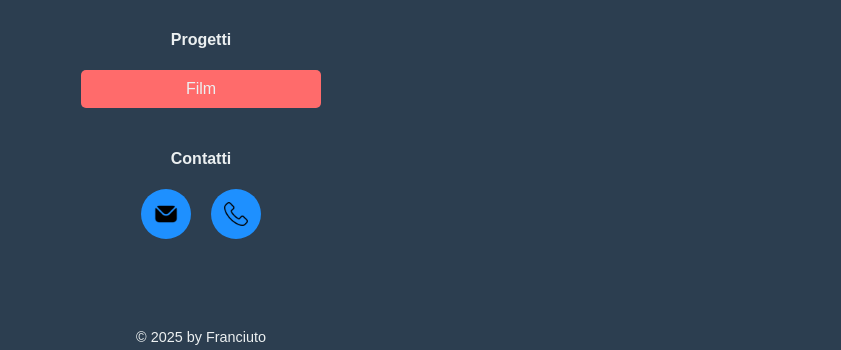
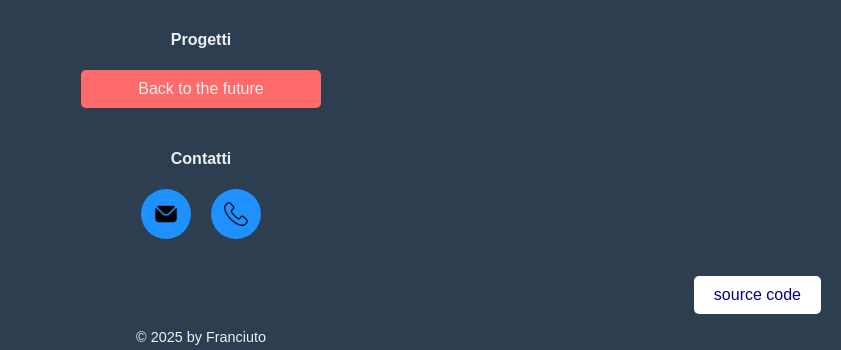
Before and after one commit to Franciuto/Html4School, a plain HTML site: page 03 - Webuser/index.html in a window 1280 px wide. Shown: the part 466-816 px from the top of the page, without its empty margins (439-1280 px from the left). Drawn offline with Linux system fonts and the light colour scheme.

Commit message:
Add floating button for source code link and update button text

```diff
--- a/03 - Webuser/film/style.css
+++ b/03 - Webuser/film/style.css
@@ -123,3 +123,21 @@ footer {
 #button:hover {
     background-color: #FF6B81;
 }
+
+.floating-button {
+    position: fixed;
+    bottom: 20px;
+    right: 20px;
+    padding: 10px 20px;
+    background-color: white;
+    color: darkblue;
+    border: none;
+    border-radius: 5px;
+    text-decoration: none;
+    font-size: 1em;
+    transition: 70ms;
+  }
+
+  .floating-button:hover {
+    transform: scale(110%);
+  }
--- a/03 - Webuser/index.html
+++ b/03 - Webuser/index.html
@@ -35,7 +35,7 @@
 
   <h4>Progetti</h4>
   <div class="button-project-container">
-    <a href="./film/index.html" class="button-project">Film</a>
+    <a href="./film/index.html" class="button-project">Back to the future</a>
   </div>
 
   <h4>Contatti</h4>
@@ -48,5 +48,6 @@
     </a>
   </div>
   <p class="footer">© 2025 by Franciuto</p>
+  <a href="https://github.com/Franciuto/Html4School/tree/648ce925ed96c5767374b6360cab9b56b3ee2b14/03%20-%20Webuser" class="floating-button">source code</a>
 </body>
 </html>
--- a/03 - Webuser/index/style.css
+++ b/03 - Webuser/index/style.css
@@ -128,3 +128,21 @@
     font-size: 0.9em;
     color: var(--text-color);
   }
+
+  .floating-button {
+    position: fixed;
+    bottom: 20px;
+    right: 20px;
+    padding: 10px 20px;
+    background-color: white;
+    color: darkblue;
+    border: none;
+    border-radius: 5px;
+    text-decoration: none;
+    font-size: 1em;
+    transition: background-color 0.3s ease;
+  }
+
+  .floating-button:hover {
+    background-color: var(--hover-color);
+  }
```
Also changed, not shown: 03 - Webuser/film/index.html (+1 -0 lines).
